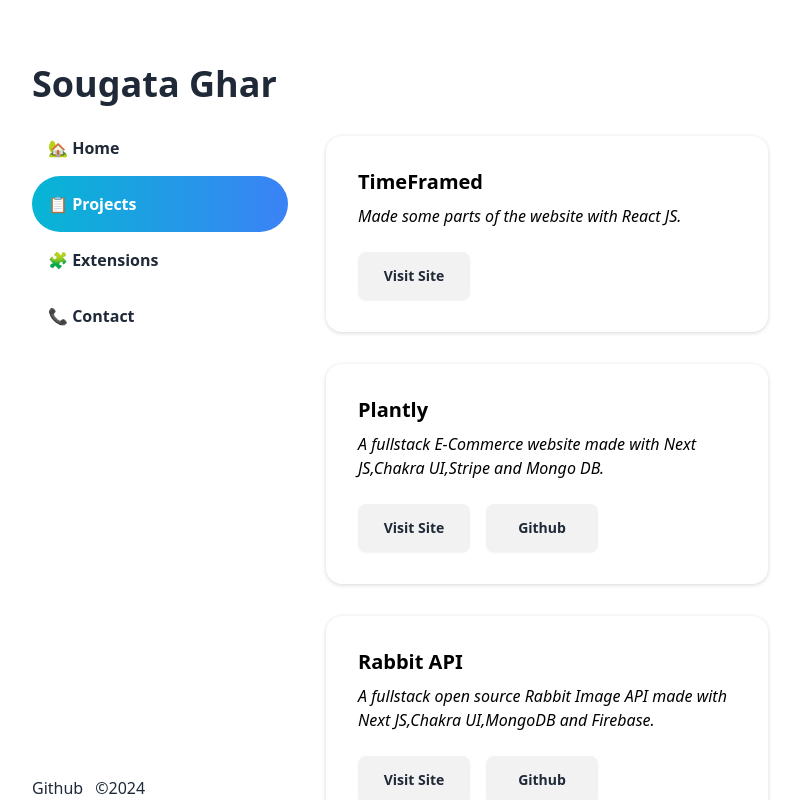
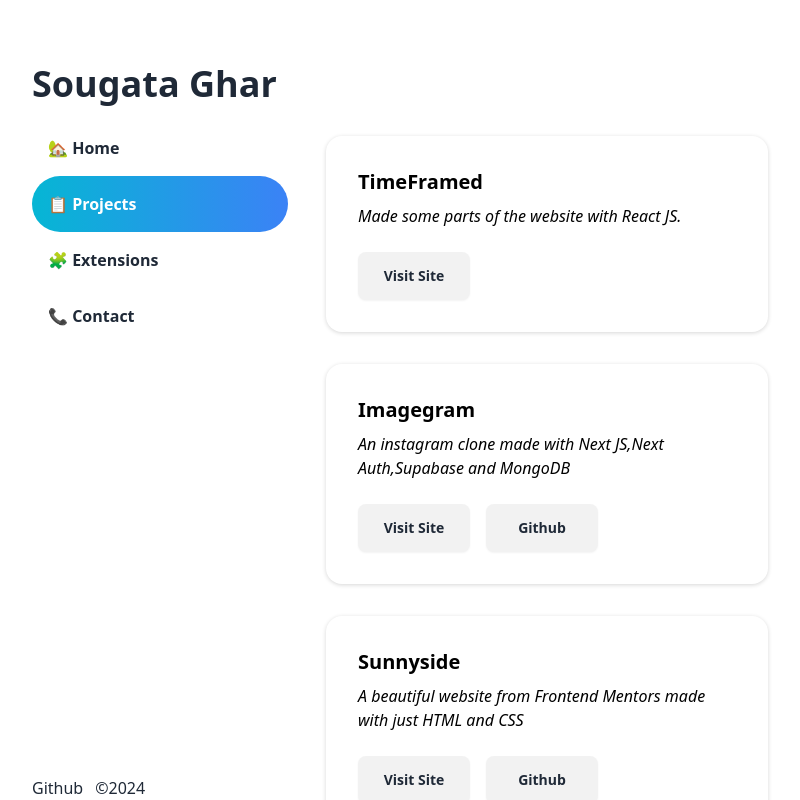
Before and after one commit to sougataghar477/portfolio-second, a React (Vite) app: page /projects in a window 1280 px wide. Shown: the top 800 px of the page, without its empty margins (240-1040 px from the left). Built offline with nearby package versions, Linux system fonts and the light colour scheme.

Commit message:
added two websites

```diff
--- a/src/components/Projects.jsx
+++ b/src/components/Projects.jsx
@@ -2,6 +2,8 @@ import Card from "./Card";
 function Projects(){
     let projects = [
         { heading:'TimeFramed',text:'Made some parts of the website with React JS.',link:'https://timeframed.art'},
+        {heading:'Imagegram',text:'An instagram clone made with Next JS,Next Auth,Supabase and MongoDB',link:'https://image-gram-neon.vercel.app/',github:'https://github.com/sougataghar477/image-gram'},
+        {heading:'Sunnyside',text:'A beautiful website from Frontend Mentors made with just HTML and CSS',link:'https://sunnyside-psi-tan.vercel.app/',github:'https://github.com/sougataghar477/sunnyside/'},
         {heading:'Plantly',text:'A fullstack E-Commerce website made with Next JS,Chakra UI,Stripe and Mongo DB.',link:'https://plantly-rho.vercel.app/',github:'https://github.com/sougataghar477/plantly'},
         { heading: 'Rabbit API', text: 'A fullstack open source Rabbit Image API made with Next JS,Chakra UI,MongoDB and Firebase.', link: 'https://rabbit-api-two.vercel.app/', github: 'https://github.com/sougataghar477/rabbit-api' },
         {heading:'Mosaic',text:'An animated website I made with tailwind and GSAP',link:'https://mosaic-khaki.vercel.app/',github:'https://github.com/sougataghar477/mosaic'},
```
